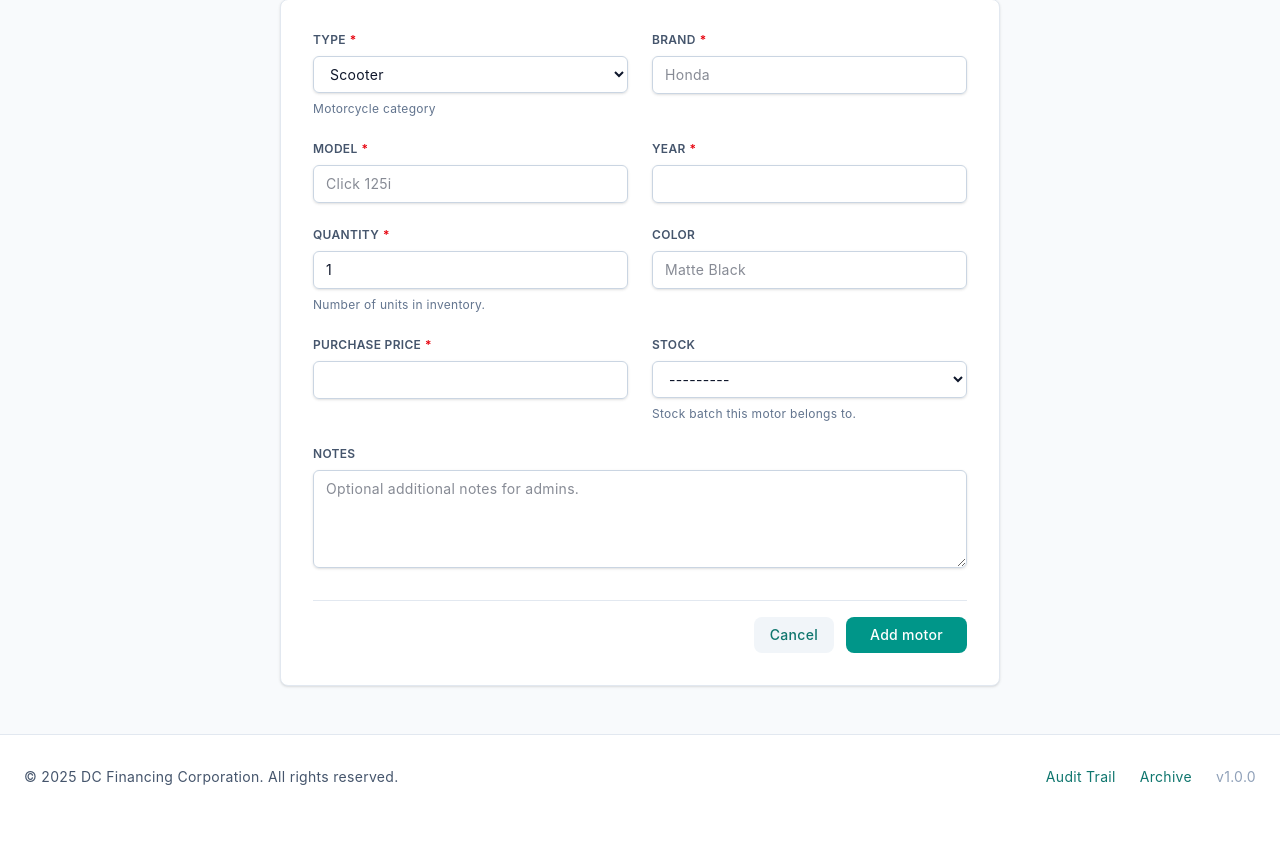
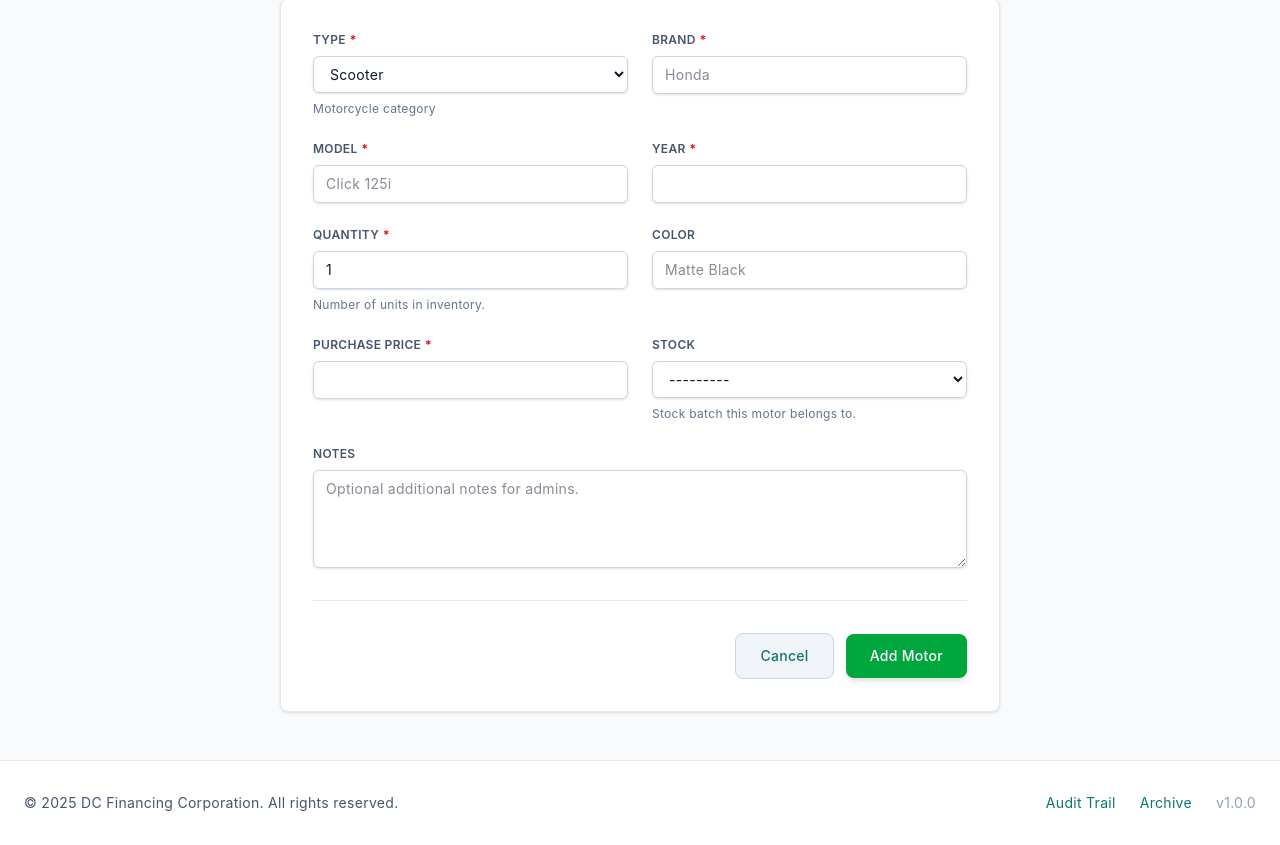
Before and after one commit to property360-2/motofinai-financing-management-system, a Django app: page /inventory/create/ in a window 1280 px wide. Shown: the part 254-1099 px from the top of the page. Before the commit the page ends 1039 px from the top, so only its background shows below. Run offline with Django 5.2, Linux system fonts and the light colour scheme; the visitor is signed in with stand-in values (Sample User, id 1); data that the repository does not hold is empty; style sheets or scripts are compiled from the project's sources.

Commit message:
fix: Remove chassis number from search fields and update motor form button styles

```diff
--- a/motofinai/apps/inventory/admin.py
+++ b/motofinai/apps/inventory/admin.py
@@ -7,7 +7,7 @@ from .models import Motor, Stock, MotorReceiving, ReceivingInspection, Receiving
 class MotorAdmin(admin.ModelAdmin):
     list_display = ("display_name", "type", "quantity", "purchase_price", "motor_status", "stock", "created_at")
     list_filter = ("type", "brand", "year", "stock")
-    search_fields = ("brand", "model_name", "type", "chassis_number")
+    search_fields = ("brand", "model_name", "type")
     readonly_fields = ("created_at", "updated_at", "motor_status")
     fieldsets = (
         (None, {"fields": ("type", "brand", "model_name", "year")}),
@@ -18,7 +18,6 @@ class MotorAdmin(admin.ModelAdmin):
                     "color",
                     "purchase_price",
                     "quantity",
-                    "chassis_number",
                     "stock",
                     "notes",
                 )
--- a/motofinai/apps/inventory/views.py
+++ b/motofinai/apps/inventory/views.py
@@ -53,7 +53,6 @@ class MotorListView(InventoryContextMixin, LoginRequiredMixin, ListView):
                     models.Q(brand__icontains=query)
                     | models.Q(model_name__icontains=query)
                     | models.Q(type__icontains=query)
-                    | models.Q(chassis_number__icontains=query)
                 )
         return queryset
 
--- a/motofinai/templates/pages/inventory/motor_form.html
+++ b/motofinai/templates/pages/inventory/motor_form.html
@@ -64,18 +64,19 @@
         {% endfor %}
       </div>
 
-      <div class="pt-4 flex items-center justify-end gap-3 border-t border-slate-200">
+      <div class="pt-8 mt-4 flex flex-col sm:flex-row items-center justify-end gap-3 border-t border-slate-200">
         <a
           href="{% if object %}{% url 'inventory:motor-detail' object.pk %}{% else %}{% url 'inventory:motor-list' %}{% endif %}"
-          class="rounded-lg px-4 py-2 text-sm font-medium text-slate-700 bg-slate-100 hover:bg-slate-200 transition-colors"
+          class="order-2 sm:order-1 w-full sm:w-auto rounded-lg px-6 py-3 text-sm font-medium text-slate-700 bg-slate-100 hover:bg-slate-200 transition-colors text-center border border-slate-300"
         >
           Cancel
         </a>
         <button
           type="submit"
-          class="rounded-lg bg-teal-600 px-6 py-2 text-sm font-semibold text-white transition hover:bg-teal-700 focus:outline-none focus:ring-2 focus:ring-teal-500 focus:ring-offset-2"
+          id="submit-button"
+          class="order-1 sm:order-2 w-full sm:w-auto rounded-lg bg-green-600 px-6 py-3 text-sm font-bold text-white transition hover:bg-green-700 active:bg-green-800 focus:outline-none focus:ring-2 focus:ring-green-500 focus:ring-offset-2 shadow-md hover:shadow-lg"
         >
-          {% if object %}Save changes{% else %}Add motor{% endif %}
+          {% if object %}Save Changes{% else %}Add Motor{% endif %}
         </button>
       </div>
     </form>
```
